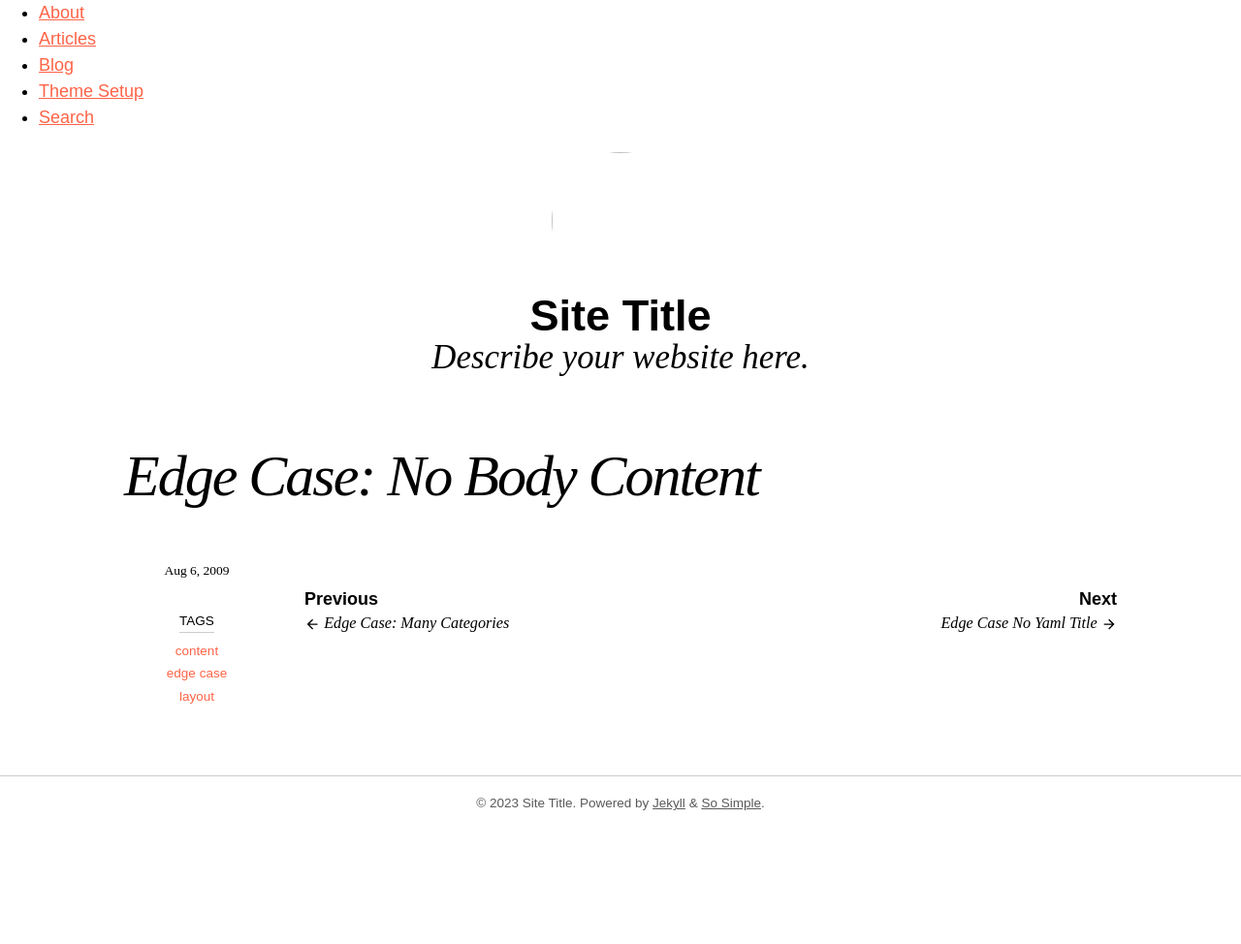
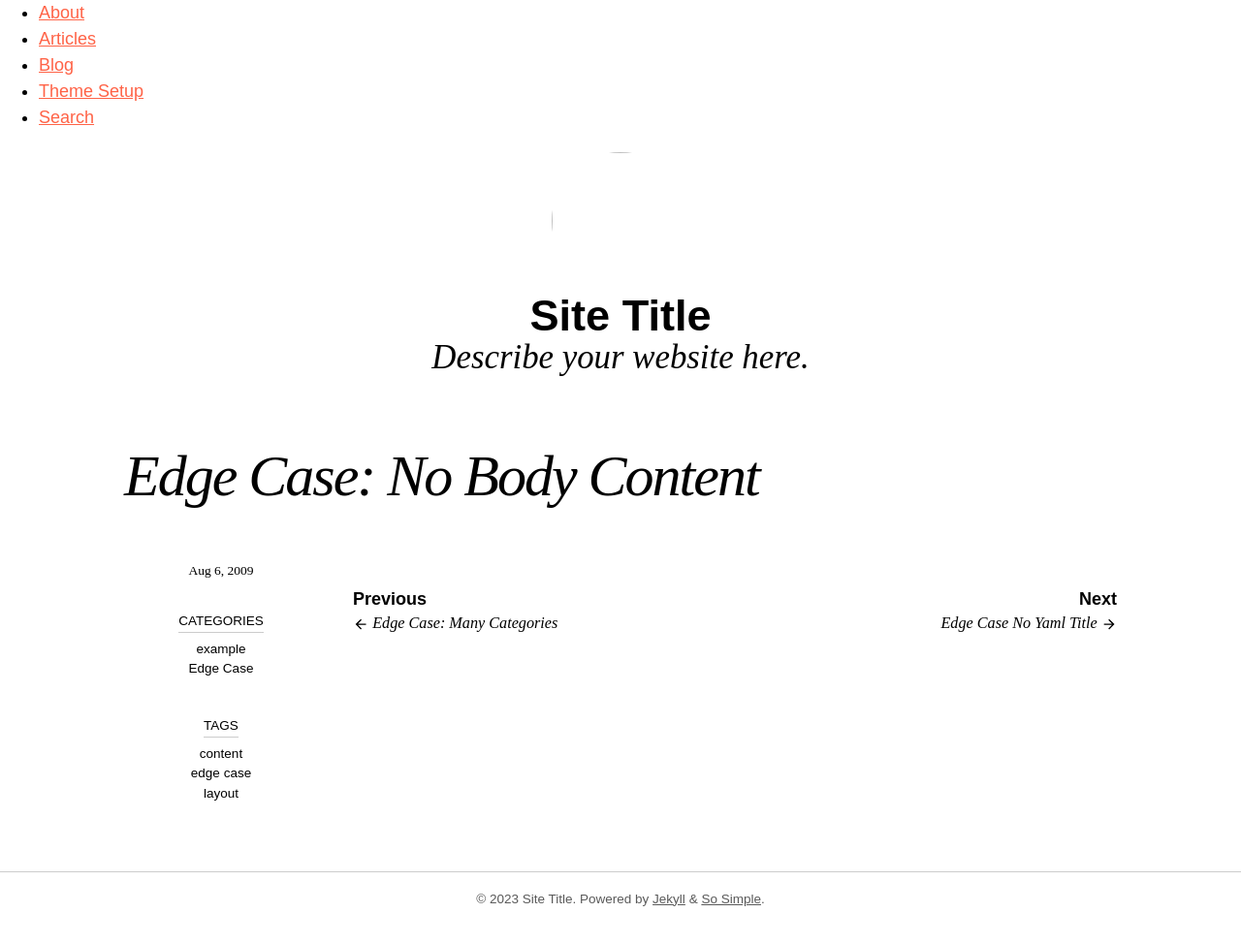
Before and after one commit to FoxerCoeee/FoxerCoeee, a Jekyll site: the page built from example/_posts/2009-08-06-edge-case-no-body-content.md, in a window 1280 px wide. Shown: the whole page at 97% size. Built offline with Jekyll 4.4.1, drawn with Linux system fonts in a browser that asks for light colours; nearby versions of some CDN libraries; our own code applies the rules of GitHub Pages for plain Markdown files; before the commit the page ends 900 px from its top, so only the background shows below that.

Commit message:
Add category taxnomoy to `page` layout
- Allow category and tag archive page paths to be configurable.

```diff
--- a/_data/text.yml
+++ b/_data/text.yml
@@ -5,7 +5,9 @@
 en: &DEFAULT_EN
   min_read: "min read"
   read_more: "Read More"
+  categories: "Categories"
   tags: "Tags"
+  pages_categorized: "Pages categorized"
   pages_tagged: "Pages tagged"
   share: "Share"
   tweet: "Tweet"
--- /dev/null
+++ b/_includes/page-categories.html
@@ -0,0 +1,14 @@
+{% if page.categories.size > 0 %}
+  <h3 class="page-taxonomies-title">{{ site.date.text[site.locale].categories | default: 'Categories' }}</h3>
+  <ul class="page-taxonomies">
+    {%- for category in page.categories -%}
+      <li class="page-taxonomy">
+        {%- if site.category_archive_path -%}
+          <a href="{{ category | prepend: site.category_archive_path | relative_url }}" title="{{ site.data.text[site.locale].pages_categorized | default: 'Pages categorized' }} {{ category }}">{{ category }}</a>
+        {%- else -%}
+          {{ category }}
+        {%- endif -%}
+      </li>
+    {%- endfor- %}
+  </ul>
+{% endif %}
--- a/_includes/page-tags.html
+++ b/_includes/page-tags.html
@@ -1,9 +1,13 @@
 {% if page.tags.size > 0 %}
-  <h3 class="page-tags-title">{{ site.date.text[site.locale].tags | default: 'Tags' }}</h3>
-  <ul class="page-tags">
+  <h3 class="page-taxonomies-title">{{ site.date.text[site.locale].tags | default: 'Tags' }}</h3>
+  <ul class="page-taxonomies">
     {%- for tag in page.tags -%}
-      <li class="page-tag">
-        <a href="{{ tag | prepend: '/tags/#' | relative_url }}" title="{{ site.data.text[site.locale].pages_tagged | default: 'Pages tagged' }} {{ tag }}">{{ tag }}</a>
+      <li class="page-taxonomy">
+        {%- if site.tag_archive_path -%}
+          <a href="{{ tag | prepend: site.tag_archive_path | relative_url }}" title="{{ site.data.text[site.locale].pages_tagged | default: 'Pages tagged' }} {{ tag }}">{{ tag }}</a>
+        {%- else -%}
+          {{ tag }}
+        {%- endif -%}
       </li>
     {%- endfor- %}
   </ul>
--- a/_layouts/post.html
+++ b/_layouts/post.html
@@ -16,6 +16,7 @@ layout: default
 
       <div class="page-sidebar">
         {% include page-author.html %}
+        {% include page-categories.html %}
         {% include page-tags.html %}
       </div>
 
--- a/_sass/so-simple/_page.scss
+++ b/_sass/so-simple/_page.scss
@@ -106,7 +106,7 @@
   }
 }
 
-.page-tags-title {
+.page-taxonomies-title {
   display: inline;
   padding-right: 0.5em;
   font-size: 1em;
@@ -124,8 +124,9 @@
   }
 }
 
-.page-tags {
+.page-taxonomies {
   display: inline;
+  margin-right: 1em;
   padding: 0;
   list-style: none;
 
@@ -135,7 +136,7 @@
   }
 }
 
-.page-tag {
+.page-taxonomy {
   display: inline;
 
   @include breakpoint($large) {
@@ -217,7 +218,7 @@
     @include breakpoint($large) {
       display: grid;
       grid-gap: 2em;
-      grid-template-columns: 150px 1fr;
+      grid-template-columns: 200px 1fr;
       justify-content: space-between;
     }
   }
--- a/example/_config.yml
+++ b/example/_config.yml
@@ -40,6 +40,10 @@ feed:
 # Pagination - https://jekyllrb.com/docs/pagination/
 # paginate: 10
 # paginate_path: /page:num/
+
+# Taxnomoy pages
+category_archive_path: # "/categories/#"
+tag_archive_path: # "/tags/#"
 
 # Exclude from processing.
 # The following items will not be processed, by default. Create a custom list
```
